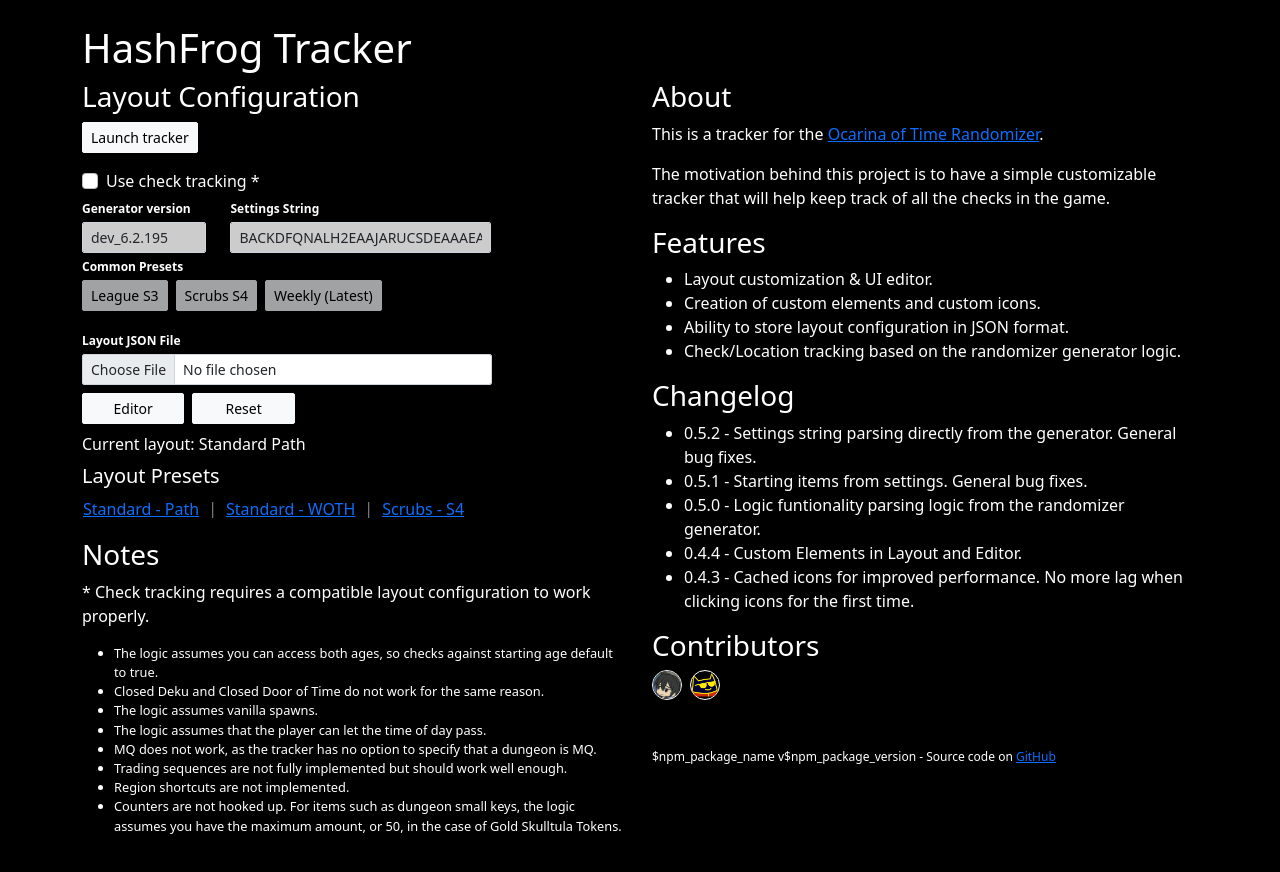
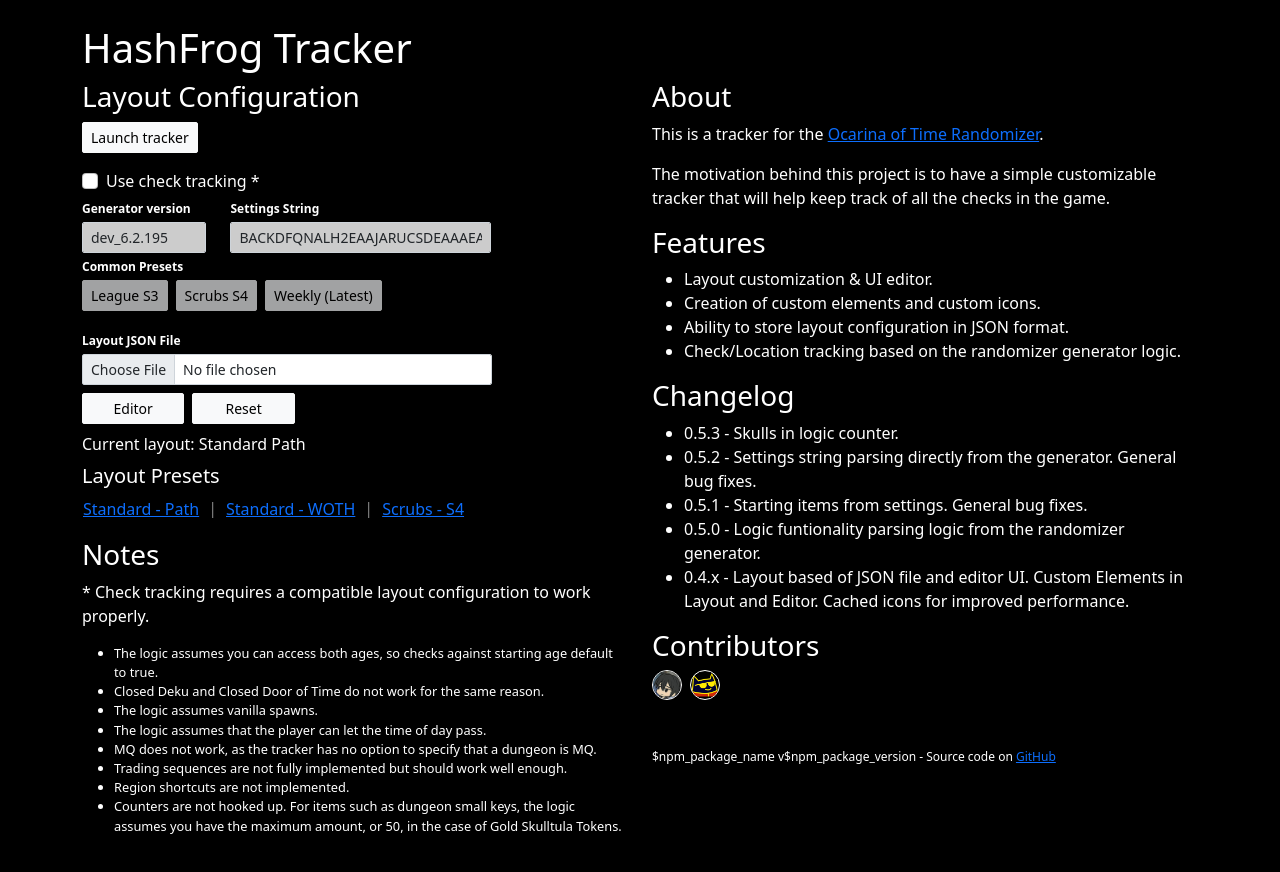
Before and after one commit to wafo/hashfrog_tracker, a React (Create React App) app: page / in a window 1280 px wide. Shown: the top 872 px of the page. Built offline with nearby package versions, Linux system fonts and the light colour scheme.

Commit message:
update the welcome and changelog

```diff
--- a/package.json
+++ b/package.json
@@ -1,6 +1,6 @@
 {
   "name": "hashfrog_tracker",
-  "version": "0.5.2",
+  "version": "0.5.3",
   "private": true,
   "dependencies": {
     "@testing-library/jest-dom": "^5.16.4",
--- a/src/scenes/Welcome.js
+++ b/src/scenes/Welcome.js
@@ -34,12 +34,14 @@
           </ul>
           <h3>Changelog</h3>
           <ul>
+            <li>0.5.3 - Skulls in logic counter.</li>
             <li>0.5.2 - Settings string parsing directly from the generator. General bug fixes.</li>
             <li>0.5.1 - Starting items from settings. General bug fixes.</li>
             <li>0.5.0 - Logic funtionality parsing logic from the randomizer generator.</li>
-            <li>0.4.4 - Custom Elements in Layout and Editor.</li>
+            <li>0.4.x - Layout based of JSON file and editor UI. Custom Elements in Layout and Editor. Cached icons for improved performance.</li>
+            {/* <li>0.4.4 - Custom Elements in Layout and Editor.</li>
             <li>0.4.3 - Cached icons for improved performance. No more lag when clicking icons for the first time.</li>
-            {/* <li>0.4.2 - QoL improvements for Layout Editor. New QoL functionalities.</li>
+            <li>0.4.2 - QoL improvements for Layout Editor. New QoL functionalities.</li>
             <li>0.4.1 - Styling</li>
             <li>0.4.0 - Layout based of JSON file and editor UI (beta).</li>
             <li>0.3.4 - All check tracking logic changed to standard glitchless logic.</li> */}
```
